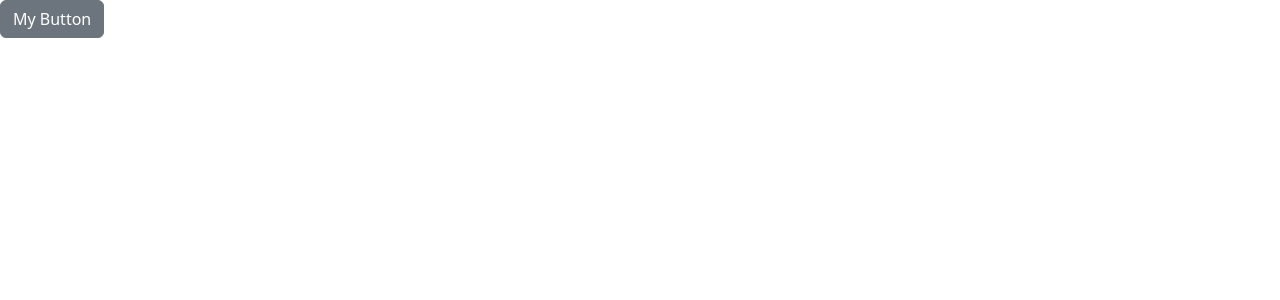
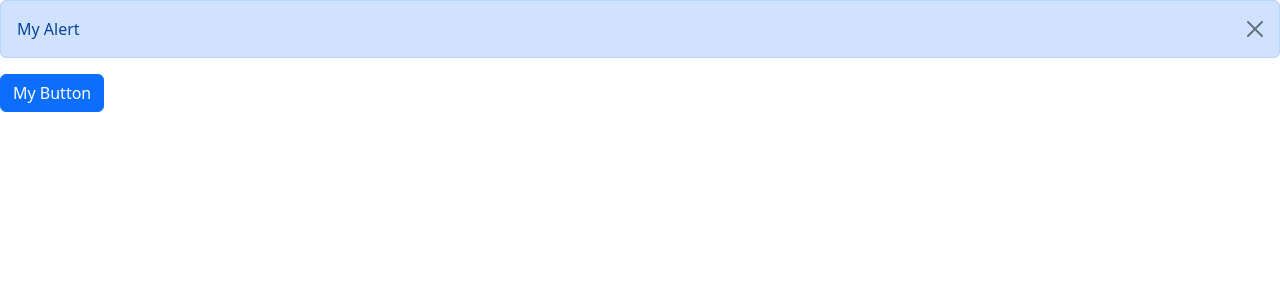
Before and after one commit to EhsanTgv/react-app, a React (Vite) app: page / in a window 1280 px wide. Both pictures are taken after a click on the button "My Button". Shown: the top 300 px of the page. Built offline with nearby package versions, Linux system fonts and the light colour scheme.

Commit message:
Show alert

```diff
--- a/src/App.tsx
+++ b/src/App.tsx
@@ -1,22 +1,15 @@
+import { useState } from "react";
 import Alert from "./components/Alert";
 import Button from "./components/Button";
-import ListGroup from "./components/ListGroup"
 
 function App() {
-  const items = [
-    "New York",
-    "San Francisco",
-    "Tokyo",
-    "London",
-  ];
-
-  const handleSelectItem = (item: string) => {
-    console.log(item);
-  };
+  const [alertVisible, setAlertVisibility] = useState(false);
 
   return (
+
     <div>
-      <Button color="secondary" onClick={() => console.log('Clicked')}>My Button</Button>
+      {alertVisible && <Alert onClose={() => setAlertVisibility(false)}>My Alert</Alert>}
+      <Button color="primary" onClick={() => setAlertVisibility(true)}>My Button</Button>
     </div>
   );
 }
--- a/src/components/Alert.tsx
+++ b/src/components/Alert.tsx
@@ -2,11 +2,15 @@
 
 interface Props {
     children: ReactNode;
+    onClose: () => void;
 }
 
-const Alert = ({ children }: Props) => {
+const Alert = ({ children, onClose }: Props) => {
     return (
-        <div className="alert alert-primary">{children}</div>
+        <div className="alert alert-primary alert-dismissible">
+            {children}
+            <button type="button" className="btn-close" onClick={onClose} data-bs-dismiss="alert" aria-label="Close" />
+        </div >
     )
 }
 
```
